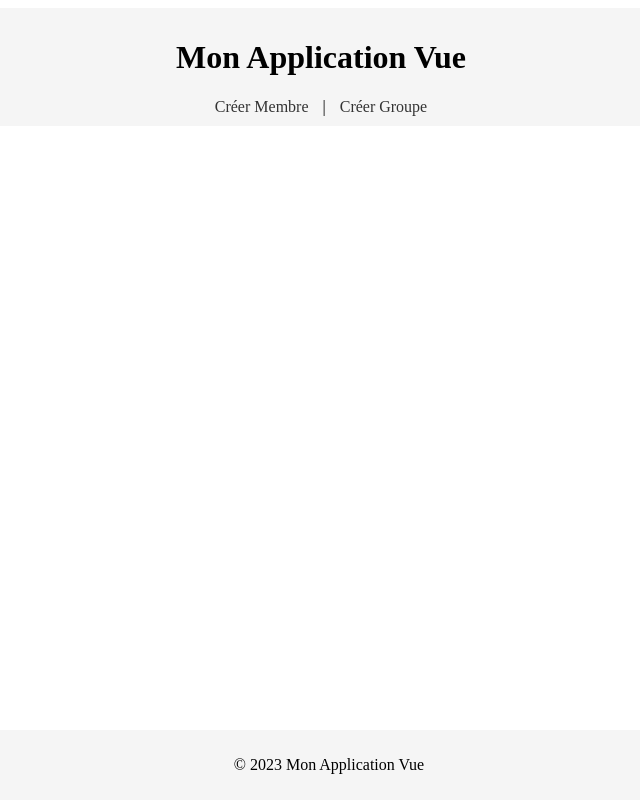
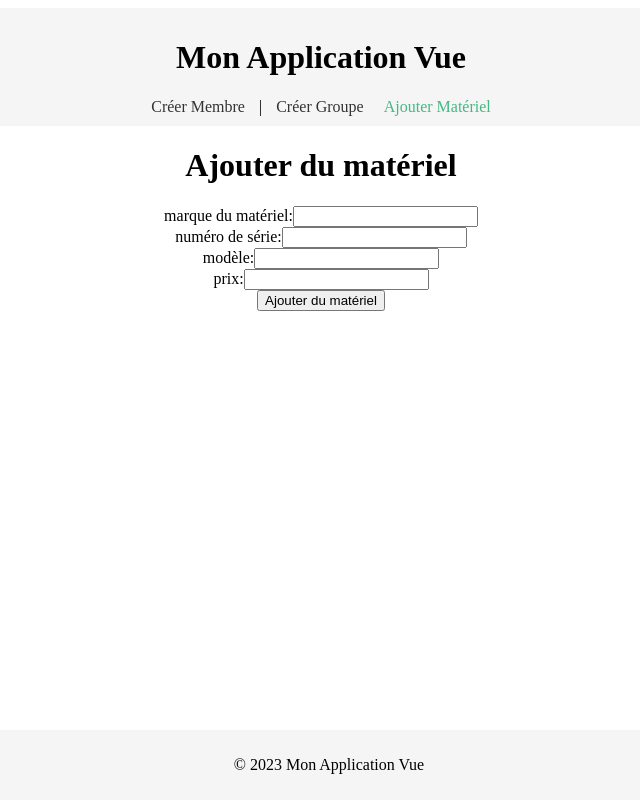
Before and after one commit to Guillaume-Linez/TP_BDD_MONGO, a Vue app in the folder TP_Mongo/: page /ajouter-materiel in a window 1280 px wide. Shown: the whole page, without its empty margins (319-959 px from the left). Built offline with nearby package versions, Linux system fonts and the light colour scheme.

Commit message:
ajout de matériel

```diff
--- a/TP_Mongo/src/App.vue
+++ b/TP_Mongo/src/App.vue
@@ -7,6 +7,7 @@
         <!-- Liens de navigation -->
         <router-link to="/creer-membre">Créer Membre</router-link> |
         <router-link to="/creer-groupe">Créer Groupe</router-link>
+        <router-link to="/ajouter-materiel">Ajouter Matériel</router-link>
         <!-- Ajoutez d'autres liens de navigation au besoin -->
       </nav>
     </header>
--- /dev/null
+++ b/TP_Mongo/src/components/AddMaterial.vue
@@ -0,0 +1,60 @@
+<template>
+    <div>
+      <h1>Ajouter du matériel</h1>
+      <form @submit.prevent="submitForm">
+        <div>
+          <label for="marque">marque du matériel:</label>
+          <input type="text" id="Marquue" v-model="materiel.Marque" required>
+        </div>
+        <div>
+          <label for="numéro de série">numéro de série:</label>
+          <input type="text" id="Numéro de série" v-model="materiel.Numéro_serie" required>
+        </div>
+        <div>
+          <label for="Modèle">modèle:</label>
+          <input type="text" id="Modèle" v-model="materiel.Modèle" required>
+        </div>
+        <div>
+          <label for="Prix">prix:</label>
+          <input type="text" id="Prix" v-model="materiel.Prix" required>
+        </div>
+        <!-- Ajoutez d'autres champs ici selon votre schéma de materiel -->
+        <button type="submit">Ajouter du matériel</button>
+      </form>
+    </div>
+  </template>
+
+  <script>
+  import { ref } from 'vue';
+  import axios from 'axios';
+
+  export default {
+    setup() {
+      const materiel = ref({
+        Numéro_série: '',
+        Marque: '',
+        Modèle: '',
+        Type: '',
+        Prix:''
+        // Ajoutez d'autres propriétés ici selon votre schéma de materiel
+      });
+
+      const submitForm = async () => {
+        try {
+          const response = await axios.post('http://localhost:3000/api/data/materiel', materiel.value);
+          alert('materiel créé avec succès avec ID: ' + response.data.insertedId);
+          // Réinitialisez le formulaire ou redirigez l'utilisateur
+          materiel.value = { Numéro_serie: '', Marque: '', Modèle: '',Type:'',Prix:'' };
+        } catch (error) {
+          console.error('Il y a eu une erreur lors de la création du materiel', error);
+          alert('Erreur lors de la création du materiel');
+        }
+      };
+
+      return {
+        materiel,
+        submitForm
+      };
+    }
+  };
+  </script>
--- a/TP_Mongo/src/router.js
+++ b/TP_Mongo/src/router.js
@@ -1,7 +1,8 @@
 // src/router/index.js
 import { createRouter, createWebHistory } from 'vue-router';
-import CreateMembreForm from '../src/components/CreateMemberForm.vue';
+import CreateMembreForm from '../src/components/CreateMembreForm.vue';
 import CreateGroupeForm from '../src/components/CreateGroupeForm.vue';
+import AddMaterialForm from '../src/components/AddMaterial.vue';
 // Importez d'autres composants que vous souhaitez utiliser comme pages
 
 const routes = [
@@ -15,7 +16,11 @@ const routes = [
     name: 'CreateGroupe',
     component: CreateGroupeForm
   },
-  // Ajoutez d'autres routes ici
+  {
+    path: '/ajouter-materiel',
+    name: 'AddMaterial',
+    component: AddMaterialForm
+  },
 ];
 
 const router = createRouter({
```
